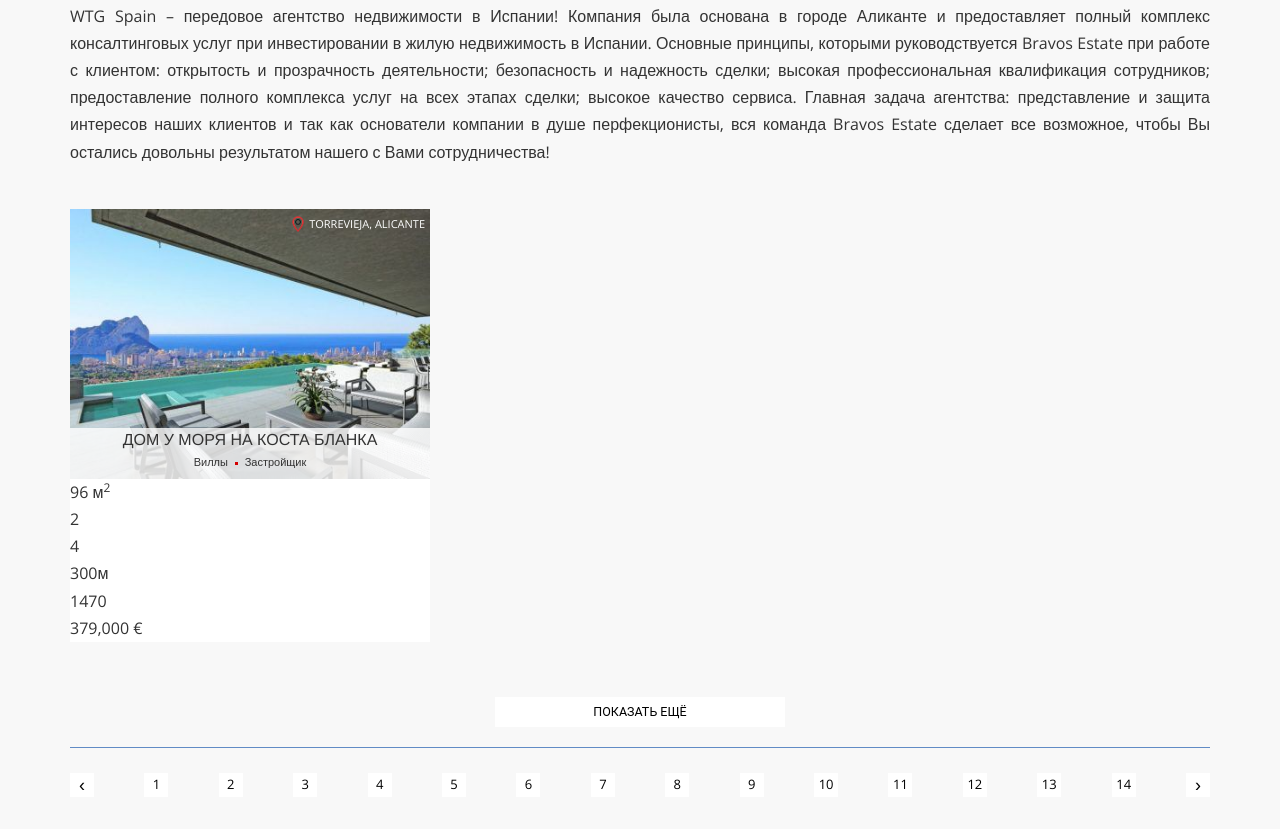
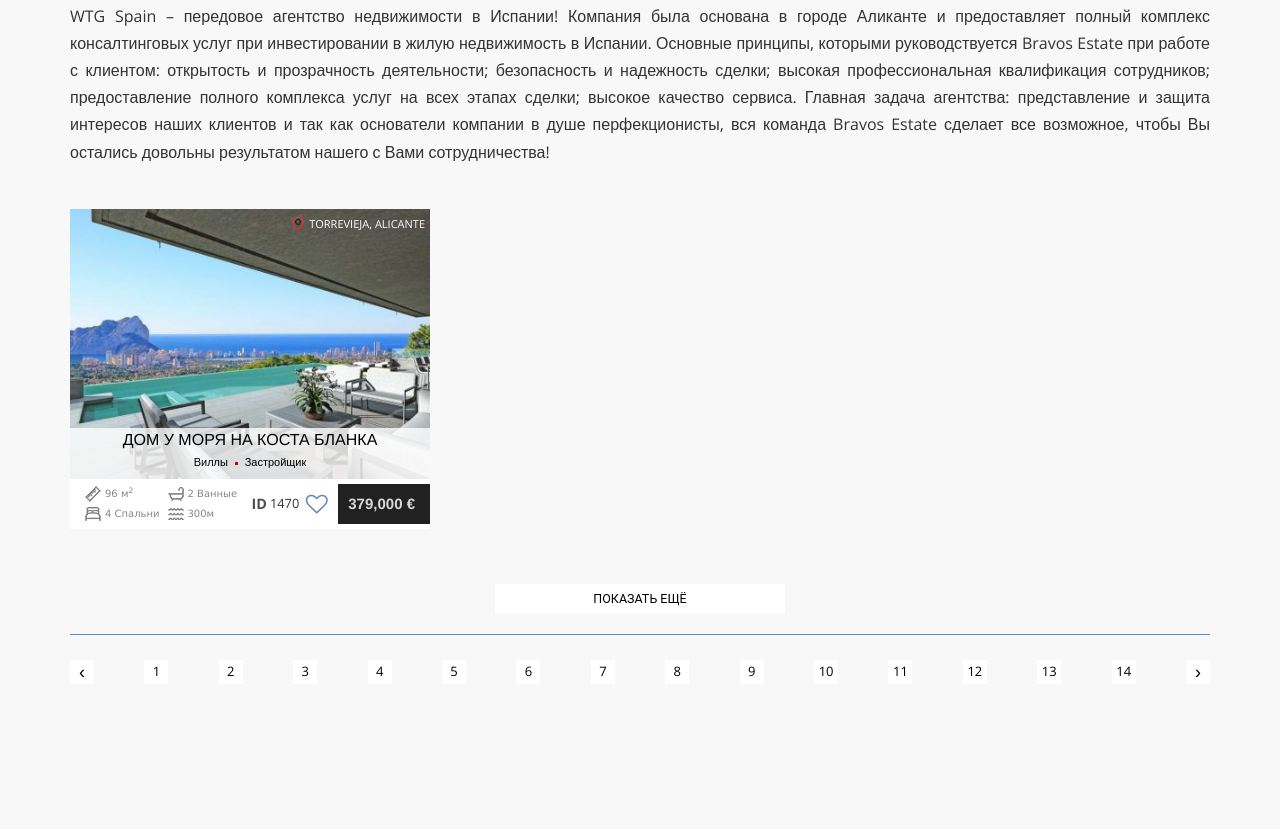
Before and after one commit to vetran/WTGSpain, a plain HTML site: page src/index.html in a window 1280 px wide. Shown: the part 597-1426 px from the top of the page. After the commit the page ends 1326 px from the top, so only its background shows below. Drawn offline with nearby package versions, Linux system fonts and the light colour scheme.

Commit message:
add item

```diff
--- a/src/css/main.less
+++ b/src/css/main.less
@@ -463,14 +463,40 @@ body {
   }
 }
 
+@media (min-width: 768px) and (max-width: 991px){
+
+}
+
+
+
 .item {
+  padding-bottom: 5px;
   background: #fff;
+  text-align: justify;
+  font-size: 0;
   margin-bottom: 30px;
   transition: box-shadow .3s ease-in-out;
   &:hover {
     box-shadow: 0 7px 9px 1px rgba(0, 0, 0, .24);
   }
+  &:after{
+    content: '';
+    display: inline-block;
+    width: 100%;
+    height: 0;
+  }
+  &__link{
+    display: block;
+    color: #000;
+    &:hover{
+      color: #000;
+    }
+  }
 
+  &__photo {
+    position: relative;
+    margin-bottom: 5px;
+  }
   &__image {
     width: 100%;
     max-width: 100%;
@@ -483,9 +509,6 @@ body {
     padding: 3px 5px 7px;
     right: 0;
     background-color: rgba(255, 255, 255, .8);
-  }
-  &__photo {
-    position: relative;
   }
   &__location {
     position: absolute;
@@ -501,7 +524,7 @@ body {
     text-align: center;
     line-height: 18px;
     margin-bottom: 4px;
-    font-size: 1em !important;
+    font-size: 16px;
     -webkit-font-smoothing: antialiased;
     font-weight: 400;
     font-family: "Helvetica Neue", "Segoe UI", Oxygen, Ubuntu, Cantarell, "Open Sans", sans-serif;
@@ -539,7 +562,113 @@ body {
       vertical-align: middle;
     }
   }
+
+  &__id{
+    vertical-align: middle;
+    display: inline-block;
+    &-icon{
+      text-transform: uppercase;
+      vertical-align: middle;
+      display: inline-block;
+      font-style: normal;
+      font-size: 14.4px;
+      font-weight: 900;
+      line-height: 28px;
+      padding: 0 3px 0 0;
+      color: #504f4f;
+    }
+    &-value{
+      display: inline-block;
+      vertical-align: middle;
+      font-size: 12.8px;
+    }
+  }
+
+  &__favorites{
+    font-size: 22px;
+    padding-right: 9px;
+    padding-left: 5px;
+    display: inline-block;
+    vertical-align: middle;
+    color: @mainColor;
+    transition: all .6s cubic-bezier(.165,.84,.44,1);
+    @media (max-width: 430px){
+      float: left;
+      padding-left: 15px;
+    }
+    @media (min-width: 768px) and (max-width: 991px){
+      float: left;
+      padding-left: 15px;
+    }
+  }
+  &__property{
+    width: 50%;
+    vertical-align: middle;
+    display: inline-block;
+    @media (max-width: 430px){
+      width: 100%;
+    }
+    @media (min-width: 768px) and (max-width: 991px){
+      width: 100%;
+    }
+  }
+  &__price{
+    vertical-align: middle;
+    display: inline-block;
+    line-height: 40px;
+    background: #212121;
+    color: #d8d8d8;
+    padding: 0 15px 0 10px;
+    font-weight: 700;
+    font-size: 15px;
+    -webkit-font-smoothing: antialiased;
+    font-family: "Helvetica Neue","Segoe UI",Oxygen,Ubuntu,Cantarell,"Open Sans",sans-serif;
+  }
 }
+
+.property{
+  &__list{
+    padding-left: 15px;
+    &:after{
+      content: '';
+      display: table;
+      width: 100%;
+      clear: both;
+      height: 0;
+    }
+  }
+  &__item{
+    float: left;
+    width: 50%;
+  }
+  &__icon{
+    width: 16px;
+    height: 16px;
+    display: inline-block;
+    vertical-align: middle;
+  }
+  &__value{
+    color: #878787;
+    margin-left: 4px;
+    display: inline-block;
+    vertical-align: middle;
+    font-size: 10px;
+    line-height: 20px;
+    font-family: Verdana,"Open Sans",sans-serif;
+    text-overflow: ellipsis;
+    white-space: nowrap;
+    @media (max-width: 430px){
+      line-height: 26px;
+      font-size: 14px;
+    }
+    @media (min-width: 768px) and (max-width: 991px){
+      line-height: 26px;
+      font-size: 14px;
+    }
+
+  }
+}
+
 
 .pagination {
   margin: 20px 0;
--- a/src/css/sprite.less
+++ b/src/css/sprite.less
@@ -15,4 +15,18 @@
   &--location{
     background-position-y: 947px;
   }
+
+  &--area{
+    background-position-y: -18px;
+  }
+  &--bathroom{
+    background-position-y: -62px;
+  }
+  &--bedroom{
+    background-position-y: -166px;
+  }
+  &--sea{
+    background-position-y: -1125px;
+
+  }
 }
--- a/src/index.html
+++ b/src/index.html
@@ -234,6 +234,7 @@
             <div class="col-lg-4 col-md-6 col-sm-6 col-xs-12">
                 <div class="item">
                     <div class="item__photo">
+                        <a class="item__link" href="#">
                             <img class="item__image" src="lorem_image/Villa.jpg" alt="">
                             <div class="item__location">
                                 <span class="item__location-icon icon icon--location"></span>
@@ -247,31 +248,35 @@
                                 <span class="item__sub-title-status">Застройщик</span>
                             </span>
                             </div>
+                        </a>
                     </div>
-                    <div class="item__attributes">
-                        <ul class="attributes__list">
-                            <li class="attributes__item" title="Размер">
-                                <span class="attribute__icon attribute__icon--area"></span>
-                                <span class="attribute__value">96 м<sup>2</sup></span>
+                    <div class="item__property">
+                        <div class="property">
+                            <ul class="property__list">
+                                <li class="property__item" title="Размер">
+                                    <span class="property__icon icon icon--area"></span>
+                                    <span class="property__value">96 м<sup>2</sup></span>
                                 </li>
-                            <li class="attributes__item" title="Ванные">
-                                <span class="attribute__icon attribute__icon--bathroom"></span>
-                                <span class="attribute__value">2</span>
+                                <li class="property__item" title="Ванные">
+                                    <span class="property__icon icon icon--bathroom"></span>
+                                    <span class="property__value">2 Ванные</span>
                                 </li>
-                            <li class="attributes__item" title="Спальни">
-                                <span class="attribute__icon attribute__icon--bedroom"></span>
-                                <span class="attribute__value">4</span>
+                                <li class="property__item" title="Спальни">
+                                    <span class="property__icon icon icon--bedroom"></span>
+                                    <span class="property__value">4 Спальни</span>
                                 </li>
-                            <li class="attributes__item" title="Расстояние до моря">
-                                <span class="attribute__icon attribute__icon--sea"></span>
-                                <span class="attribute__value">300м</span>
+                                <li class="property__item" title="Расстояние до моря">
+                                    <span class="property__icon icon icon--sea"></span>
+                                    <span class="property__value">300м</span>
                                 </li>
                             </ul>
                         </div>
+                    </div>
                     <div class="item__id">
-                        <div class="item__id-icon"></div>
+                        <div class="item__id-icon">id</div>
                         <div class="item__id-value">1470</div>
                     </div>
+                    <div class="item__favorites"><i class="fa fa-heart-o"></i></div>
                     <div class="item__price">379,000 €</div>
                 </div>
             </div>
```
Also changed, not shown: src/css/main.css, 1 other file. Lines whose indentation alone changed are shown as unchanged.
